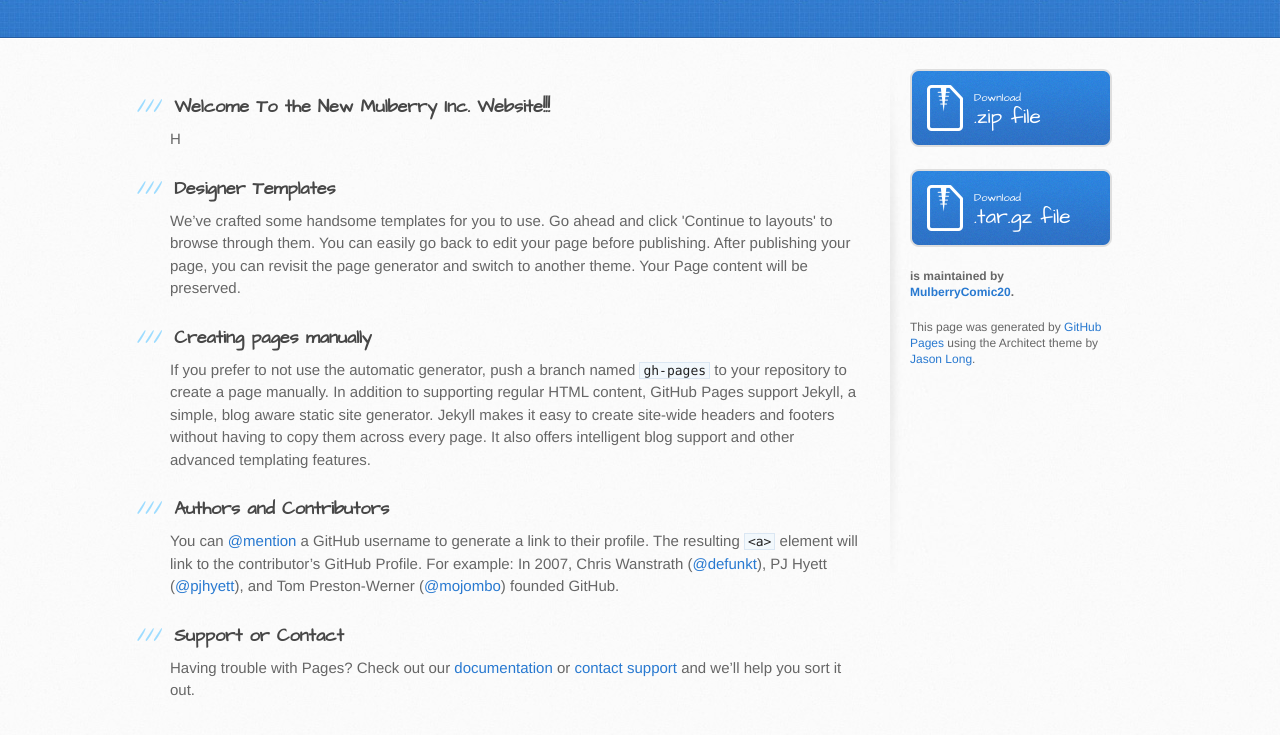
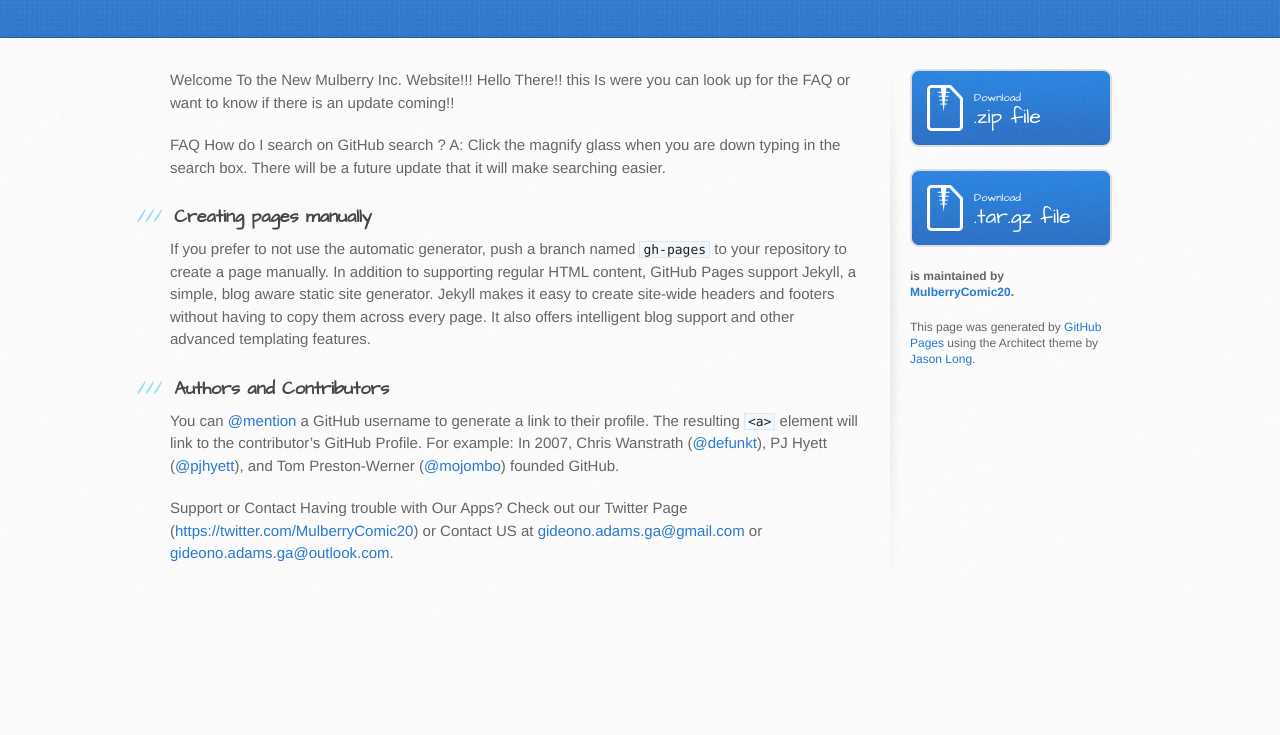
Before and after one commit to MulberryComic20/Mulberry-Team, a plain HTML site: page index.html in a window 1280 px wide. Shown: the part 163-898 px from the top of the page. After the commit the page ends 800 px from the top, so only its background shows below. Drawn offline with Linux system fonts and the light colour scheme.

Commit message:
Create gh-pages branch via GitHub

```diff
--- a/index.html
+++ b/index.html
@@ -28,15 +28,12 @@
     <div id="content-wrapper">
       <div class="inner clearfix">
         <section id="main-content">
-          <h3>
-<a id="welcome-to-the-new-mulberry-inc-website" class="anchor" href="#welcome-to-the-new-mulberry-inc-website" aria-hidden="true"><span class="octicon octicon-link"></span></a>Welcome To the New Mulberry Inc. Website!!!</h3>
+          <p>Welcome To the New Mulberry Inc. Website!!!
+Hello There!! this Is were you can look up for the FAQ or want to know if there is an update coming!!</p>
 
-<p>H</p>
-
-<h3>
-<a id="designer-templates" class="anchor" href="#designer-templates" aria-hidden="true"><span class="octicon octicon-link"></span></a>Designer Templates</h3>
-
-<p>We’ve crafted some handsome templates for you to use. Go ahead and click 'Continue to layouts' to browse through them. You can easily go back to edit your page before publishing. After publishing your page, you can revisit the page generator and switch to another theme. Your Page content will be preserved.</p>
+<p>FAQ
+How do I search on GitHub search ?
+A: Click the magnify glass when you are down typing in the search box. There will be a future update that it will make searching easier.    </p>
 
 <h3>
 <a id="creating-pages-manually" class="anchor" href="#creating-pages-manually" aria-hidden="true"><span class="octicon octicon-link"></span></a>Creating pages manually</h3>
@@ -48,10 +45,8 @@
 
 <p>You can <a href="https://github.com/blog/821" class="user-mention">@mention</a> a GitHub username to generate a link to their profile. The resulting <code>&lt;a&gt;</code> element will link to the contributor’s GitHub Profile. For example: In 2007, Chris Wanstrath (<a href="https://github.com/defunkt" class="user-mention">@defunkt</a>), PJ Hyett (<a href="https://github.com/pjhyett" class="user-mention">@pjhyett</a>), and Tom Preston-Werner (<a href="https://github.com/mojombo" class="user-mention">@mojombo</a>) founded GitHub.</p>
 
-<h3>
-<a id="support-or-contact" class="anchor" href="#support-or-contact" aria-hidden="true"><span class="octicon octicon-link"></span></a>Support or Contact</h3>
-
-<p>Having trouble with Pages? Check out our <a href="https://help.github.com/pages">documentation</a> or <a href="https://github.com/contact">contact support</a> and we’ll help you sort it out.</p>
+<p>Support or Contact
+Having trouble with Our Apps? Check out our Twitter Page (<a href="https://twitter.com/MulberryComic20">https://twitter.com/MulberryComic20</a>) or Contact US at <a href="mailto:gideono.adams.ga@gmail.com">gideono.adams.ga@gmail.com</a> or <a href="mailto:gideono.adams.ga@outlook.com">gideono.adams.ga@outlook.com</a>.</p>
         </section>
 
         <aside id="sidebar">
```
Also changed, not shown: params.json (+1 -1 lines).
